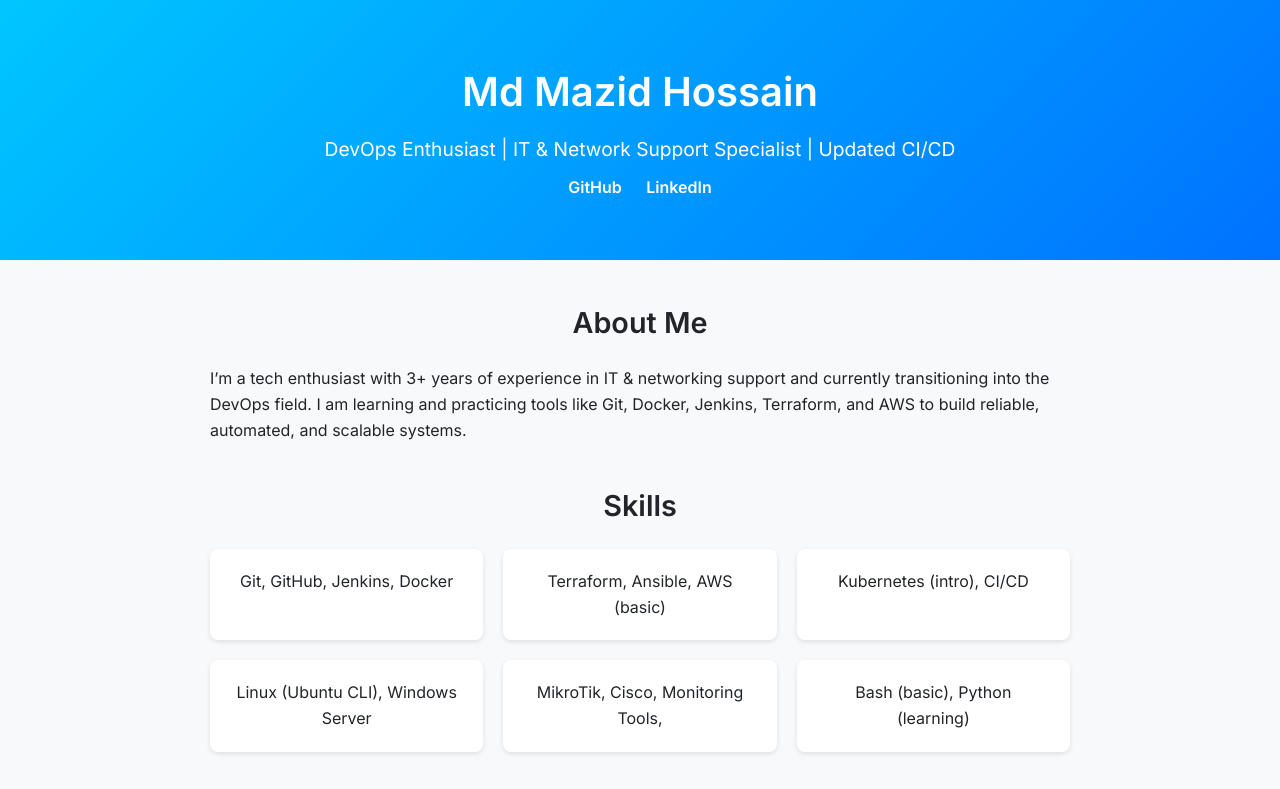
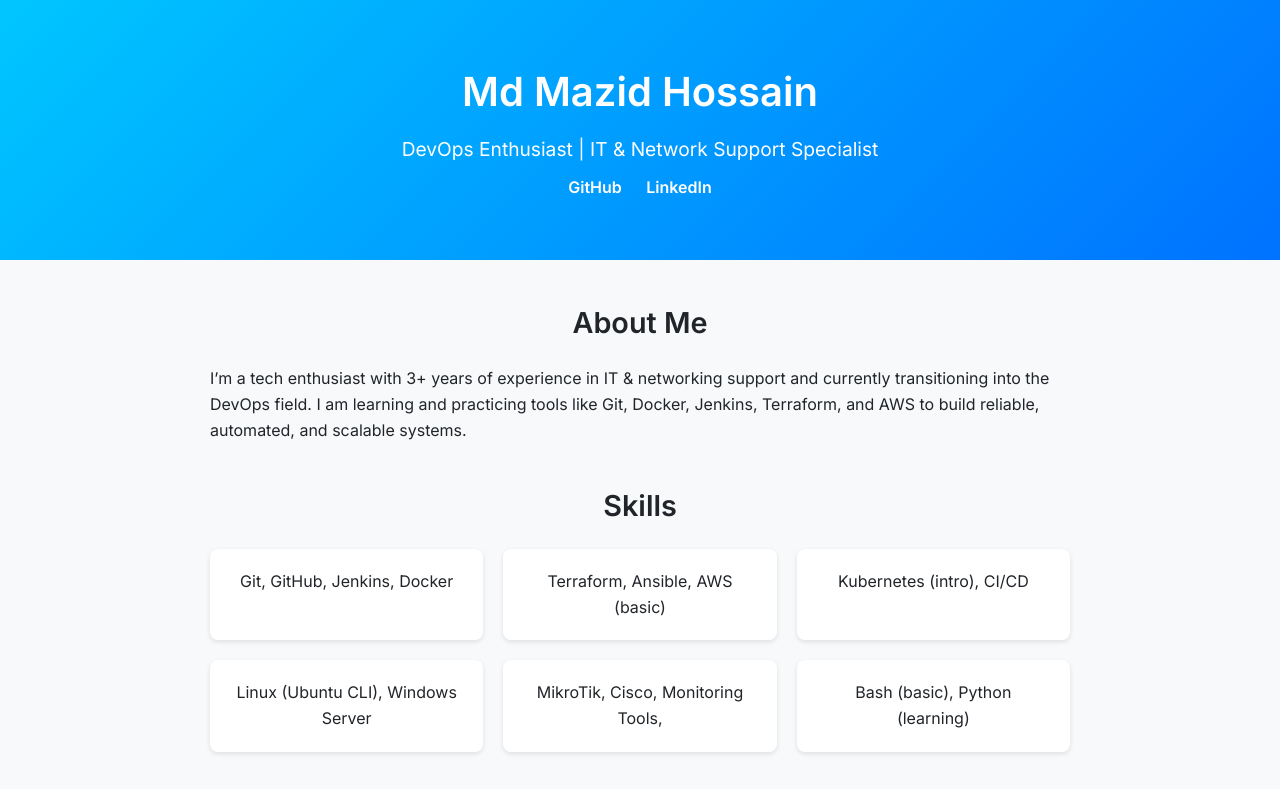
Before and after one commit to mazid-dev/mazid-devops-portfolio, a plain HTML site: page index.html in a window 1280 px wide. Shown: the top 789 px of the page. Drawn offline with Linux system fonts and the light colour scheme.

Commit message:
Update index.html

```diff
--- a/index.html
+++ b/index.html
@@ -4,14 +4,14 @@
 <head>
   <meta charset="UTF-8" />
   <meta name="viewport" content="width=device-width, initial-scale=1.0" />
-  <title>Md Mazid Hossain | DevOps Portfolio | Updated</title>
+  <title>Md Mazid Hossain | DevOps Portfolio | </title>
   <link rel="stylesheet" href="style.css" />
   <link href="https://fonts.googleapis.com/css2?family=Inter:wght@400;600&display=swap" rel="stylesheet">
 </head>
 <body>
   <header class="hero">
     <h1>Md Mazid Hossain</h1>
-    <p>DevOps Enthusiast | IT & Network Support Specialist | Updated CI/CD </p>
+    <p>DevOps Enthusiast | IT & Network Support Specialist </p>
     <div class="links">
       <a href="https://github.com/mazid-dev" target="_blank">GitHub</a>
       <a href="https://www.linkedin.com/in/md-mazid-hossain-293561227/" target="_blank">LinkedIn</a>
```
